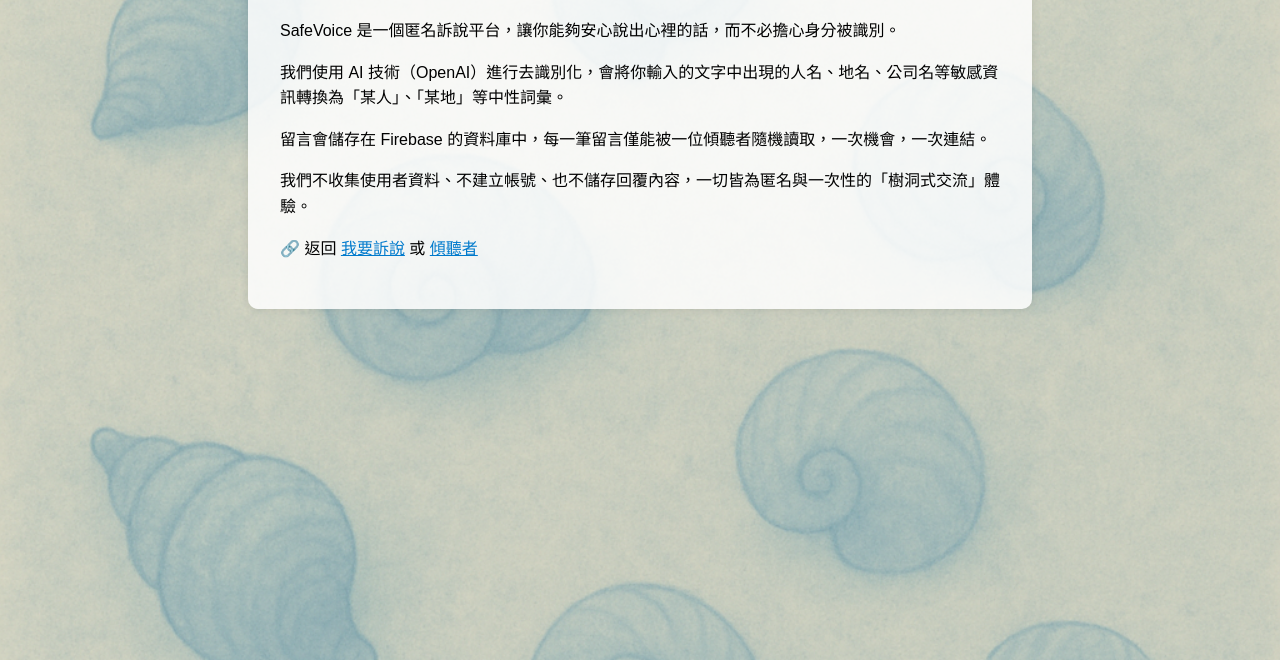
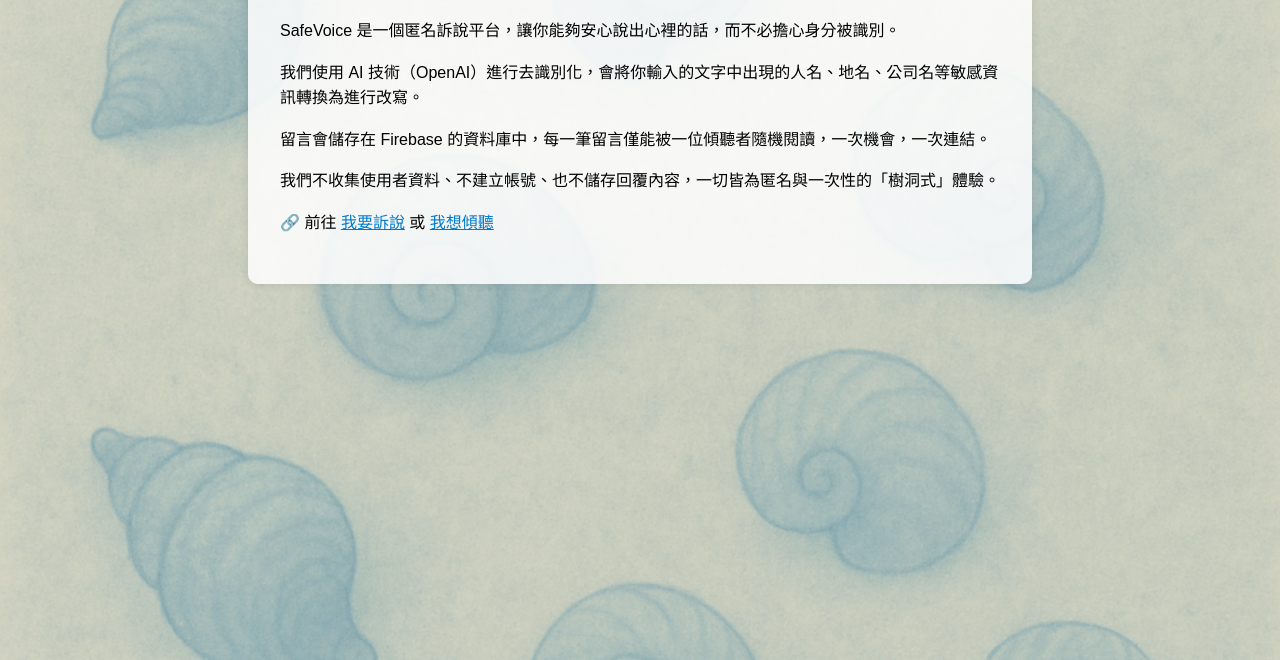
Before and after one commit to rqre660/safevoice, a plain HTML site: page about/index.html in a window 1280 px wide. Shown: the part 140-800 px from the top of the page. Drawn offline with Linux system fonts and the light colour scheme.

Commit message:
Update index.html

```diff
--- a/about/index.html
+++ b/about/index.html
@@ -9,7 +9,7 @@
       line-height: 1.6;
       margin: 0;
       padding: 2em;
-      background-image: url('background_shells.png'); /* ← 這裡請對應圖片檔名 */
+      background-image: url('background_shells.png'); /* ← 對應圖片檔名 */
       background-size: cover;
       background-position: center;
       background-repeat: no-repeat;
@@ -41,16 +41,16 @@
       SafeVoice 是一個匿名訴說平台，讓你能夠安心說出心裡的話，而不必擔心身分被識別。
     </p>
     <p>
-      我們使用 AI 技術（OpenAI）進行去識別化，會將你輸入的文字中出現的人名、地名、公司名等敏感資訊轉換為「某人」、「某地」等中性詞彙。
+      我們使用 AI 技術（OpenAI）進行去識別化，會將你輸入的文字中出現的人名、地名、公司名等敏感資訊轉換為進行改寫。
     </p>
     <p>
-      留言會儲存在 Firebase 的資料庫中，每一筆留言僅能被一位傾聽者隨機讀取，一次機會，一次連結。
+      留言會儲存在 Firebase 的資料庫中，每一筆留言僅能被一位傾聽者隨機閱讀，一次機會，一次連結。
     </p>
     <p>
-      我們不收集使用者資料、不建立帳號、也不儲存回覆內容，一切皆為匿名與一次性的「樹洞式交流」體驗。
+      我們不收集使用者資料、不建立帳號、也不儲存回覆內容，一切皆為匿名與一次性的「樹洞式」體驗。
     </p>
     <p>
-      🔗 返回 <a href="../tell/">我要訴說</a> 或 <a href="../listen/">傾聽者</a>
+      🔗 前往 <a href="../tell/">我要訴說</a> 或 <a href="../listen/">我想傾聽</a>
     </p>
   </div>
 </body>
```
